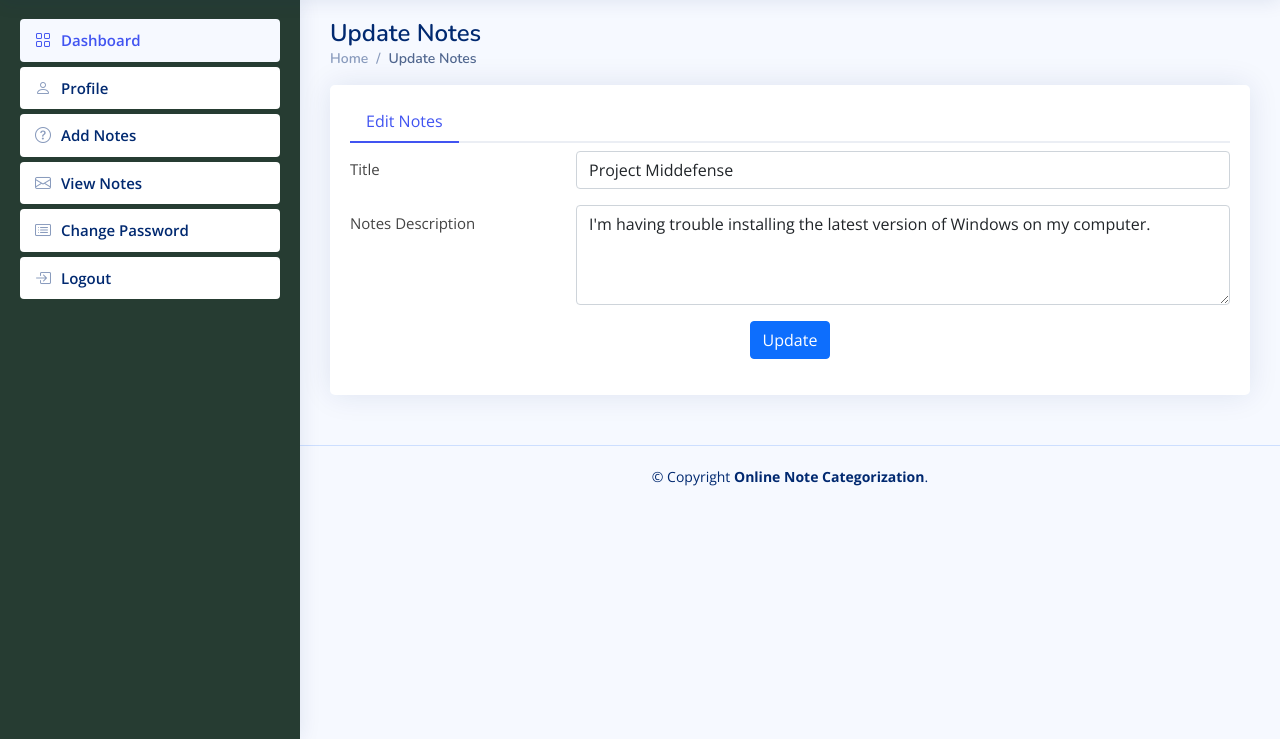
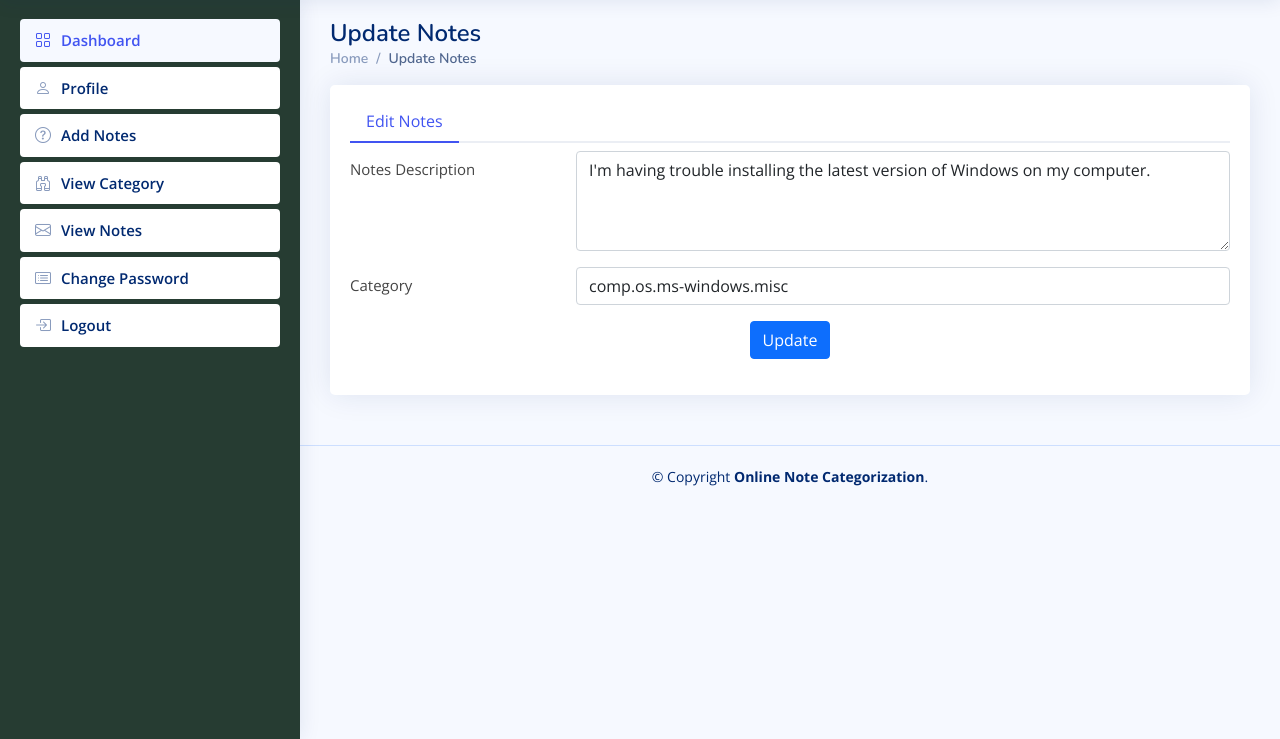
Before and after one commit to saulsoprano/Online_Note_Categorization_System, a Django app: page /editNotes/5 in a window 1280 px wide. Shown: the part 61-800 px from the top of the page. Run offline with Django 3.2, Linux system fonts and the light colour scheme; a user stored in the database is signed in; data comes from the database, SQL or seed files in the repository; both versions use the stored data as it was after the commit; some libraries are stand-ins or nearby versions.

Commit message:
Some additional changes!!!

```diff
--- a/Enotes_Management_System/settings.py
+++ b/Enotes_Management_System/settings.py
@@ -106,7 +106,7 @@ AUTH_PASSWORD_VALIDATORS = [
 
 LANGUAGE_CODE = 'en-us'
 
-TIME_ZONE = 'UTC'
+TIME_ZONE = 'Asia/Kathmandu'
 
 USE_I18N = True
 
--- a/Enotes_Management_System/urls.py
+++ b/Enotes_Management_System/urls.py
@@ -26,6 +26,8 @@ urlpatterns = [
     path('dashboard', dashboard, name='dashboard'),
     path('profile', profile, name='profile'),
     path('addNotes', addNotes, name='addNotes'),
+    path('viewCategory', viewCategory, name='viewCategory'),
+    path('result',result, name='result'),
     path('viewNotes', viewNotes, name='viewNotes'),
     path('editNotes/<int:pid>', editNotes, name='editNotes'),
     path('deleteNotes/<int:pid>', deleteNotes, name='deleteNotes'),
--- a/enotes/models.py
+++ b/enotes/models.py
@@ -17,6 +17,7 @@ class Notes(models.Model):
     signup = models.ForeignKey(Signup, on_delete=models.CASCADE)
     Title = models.CharField(max_length=200, null=True)
     Content = models.CharField(max_length=450, null=True)
+    Category = models.CharField(max_length=50, null=True)
     CreationDate = models.DateTimeField(auto_now_add=True)
     UpdationDate = models.DateField(null=True)
 
--- a/enotes/static/css/login.css
+++ b/enotes/static/css/login.css
@@ -16,7 +16,7 @@ body{
 
 .img-left{
   width: 45%;
-  background: url('/static/images/register.jpg') center;
+  background: url('/static/images/img.png') center;
   background-size: cover;
 }
 
--- a/enotes/templates/about.html
+++ b/enotes/templates/about.html
@@ -13,7 +13,7 @@
 <div class="row">
   <div class="column">
     <div class="card">
-      <img src="static/images/bijay1.jpg" alt="Bijay" style="width:100%">
+      <img src="static/images/bijay.jpg" alt="Bijay" style="width:100%">
       <div class="container">
         <h2>Bijay Basnet</h2>
         <p class="title">Machine Learning</p>
--- a/enotes/templates/addNotes.html
+++ b/enotes/templates/addNotes.html
@@ -1,5 +1,6 @@
 {% extends 'usernavbar.html' %}
 {% block main %}
+
 
 <div class="pagetitle">
     <h1>Add Notes</h1>
@@ -34,10 +35,11 @@
                             <form method="post">
                                 {% csrf_token %}
 
+
                                 <div class="row mb-3">
-                                    <label class="col-md-4 col-lg-3 col-form-label">Title</label>
+                                    <label class="col-md-4 col-lg-3 col-form-label">Category</label>
                                     <div class="col-md-8 col-lg-9">
-                                        <input name="Title" type="text" class="form-control" placeholder="Enter Title" required>
+                                        <input name="Category" type="text" class="form-control" value="{{notes.Category}}">
                                     </div>
                                 </div>
 
--- a/enotes/templates/editNotes.html
+++ b/enotes/templates/editNotes.html
@@ -35,31 +35,32 @@
                                 {% csrf_token %}
 
                                 <div class="row mb-3">
-                                    <label class="col-md-4 col-lg-3 col-form-label">Title</label>
-                                    <div class="col-md-8 col-lg-9">
-                                        <input name="Title" type="text" class="form-control" value="{{notes.Title}}">
-                                    </div>
-                                </div>
-
-                                <div class="row mb-3">
                                     <label class="col-md-4 col-lg-3 col-form-label">Notes Description</label>
                                     <div class="col-md-8 col-lg-9">
                                         <textarea name="Content" class="form-control" style="height: 100px" required>{{notes.Content}}</textarea>
                                     </div>
                                 </div>
 
+                                <div class="row mb-3">
+                                    <label class="col-md-4 col-lg-3 col-form-label">Category</label>
+                                    <div class="col-md-8 col-lg-9">
+                                        <input name="Category" type="text" class="form-control" value="{{notes.Category}}">
+                                    </div>
+                                </div>
+
                                 <div class="text-center">
                                     <button type="submit" class="btn btn-primary">Update</button>
                                 </div>
+
                             </form><!-- End Profile Edit Form -->
 
                         </div>
 
                     </div>
+                    </div>
                 </div>
             </div>
         </div>
-    </div>
 </section>
 
 {% if error == "no" %}
--- a/enotes/templates/navbar.html
+++ b/enotes/templates/navbar.html
@@ -9,7 +9,8 @@ ul {
   margin: 0;
   padding: 0;
   overflow: hidden;
-  background-color: rgb(65, 105, 225, 0.7);
+  background-color: rgb(65, 105, 225, 0.7
+  );
   position: fixed;
   top: 0;
   width: 100%;
--- a/enotes/templates/register.html
+++ b/enotes/templates/register.html
@@ -4,7 +4,7 @@
     <title>Login Form</title>
     <meta charset="utf-8">
     <meta name="viewport" content="width=device-width, initial-scale=1, shrink-to-fit=no">
-    <link rel="stylesheet" type="text/css" href="{% static 'css/login.css' %}">
+    <link rel="stylesheet" type="text/css" href="{% static 'css/register.css' %}">
     <link rel="stylesheet" href="https://stackpath.bootstrapcdn.com/bootstrap/4.5.0/css/bootstrap.min.css">
     <link href="https://stackpath.bootstrapcdn.com/font-awesome/4.7.0/css/font-awesome.min.css" rel="stylesheet">
     <script src="https://code.jquery.com/jquery-3.5.1.slim.min.js"></script>
--- a/enotes/templates/usernavbar.html
+++ b/enotes/templates/usernavbar.html
@@ -37,7 +37,7 @@
   <header id="header" class="header fixed-top d-flex align-items-center">
 
     <div class="d-flex align-items-center justify-content-between">
-      <a href="index.html" class="logo d-flex align-items-center">
+      <a href="" class="logo d-flex align-items-center">
         <img src="{% static 'images/enotes.png' %}" alt="">
       </a>
       <i class="bi bi-list toggle-sidebar-btn"></i>
@@ -51,7 +51,7 @@
 
           <a class="nav-link nav-profile d-flex align-items-center pe-0" href="#" data-bs-toggle="dropdown">
             <span class="d-none d-md-block dropdown-toggle ps-2">{{request.user.first_name}} {{request.user.last_name}}</span>
-          </a><!-- End Profile Iamge Icon -->
+          </a><!-- End Profile Image Icon -->
 
           <ul class="dropdown-menu dropdown-menu-end dropdown-menu-arrow profile">
             <li class="dropdown-header">
@@ -127,6 +127,13 @@
         </a>
       </li><!-- End F.A.Q Page Nav -->
 
+       <li class="nav-item">
+        <a class="nav-link collapsed" href="/viewCategory">
+          <i class="bi bi-binoculars"></i>
+          <span>View Category</span>
+        </a>
+      </li>
+
       <li class="nav-item">
         <a class="nav-link collapsed" href="/viewNotes">
           <i class="bi bi-envelope"></i>
--- a/enotes/templates/viewNotes.html
+++ b/enotes/templates/viewNotes.html
@@ -24,8 +24,9 @@
                 <thead>
                   <tr>
                     <th scope="col">#</th>
-                    <th scope="col">Title</th>
+                      <th scope="col">Category</th>
                     <th scope="col">Upload Date</th>
+                      <th scope="col">Content</th>
                     <th scope="col">Action</th>
                   </tr>
                 </thead>
@@ -34,8 +35,9 @@
                   {% for i in notes %}
                   <tr>
                     <td>{{forloop.counter}}</td>
-					<td>{{i.Title}}</td>
+                      <td>{{i.Category}}</td>
 					<td>{{i.CreationDate}}</td>
+                      <td>{{i.Content}}</td>
                     <td><a href="{% url 'editNotes' i.id %}" class="btn btn-primary">Edit</a> |
                     <a href="{% url 'deleteNotes' i.id %}" class="btn btn-danger" onclick="return confirm('Are your sure to Delete ?')">Delete</a></td>
                   </tr>
--- a/enotes/views.py
+++ b/enotes/views.py
@@ -1,6 +1,8 @@
 from django.shortcuts import render, redirect
 from .models import *
 from django.contrib.auth import authenticate, logout, login
+
+import pickle
 
 
 # Create your views here.
@@ -81,6 +83,10 @@ def profile(request):
             error = "yes"
     return render(request, 'profile.html', locals())
 
+
+def viewCategory(request):
+    return render(request, 'viewCategory.html')
+
 def addNotes(request):
     if not request.user.is_authenticated:
         return redirect('user_login')
@@ -89,15 +95,50 @@ def addNotes(request):
 
     error = ""
     if request.method == "POST":
-        title = request.POST['Title']
         content = request.POST['Content']
+        category = request.POST['Category']
 
         try:
-            Notes.objects.create(signup=signup, Title=title, Content=content)
+            Notes.objects.create(signup=signup, Content=content, Category=category)
             error = "no"
         except:
             error = "yes"
     return render(request, 'addNotes.html', locals())
+
+
+def result(request):
+    categories = ['alt.atheism',
+                  'comp.graphics',
+                  'comp.os.ms-windows.misc',
+                  'comp.sys.ibm.pc.hardware',
+                  'comp.sys.mac.hardware',
+                  'comp.windows.x',
+                  'misc.forsale',
+                  'rec.autos',
+                  'rec.motorcycles',
+                  'rec.sport.baseball',
+                  'rec.sport.hockey',
+                  'sci.crypt',
+                  'sci.electronics',
+                  'sci.med',
+                  'sci.space',
+                  'soc.religion.christian',
+                  'talk.politics.guns',
+                  'talk.politics.mideast',
+                  'talk.politics.misc',
+                  'talk.religion.misc']
+    if request.method == 'POST':
+        # load the saved model
+        with open('model.pkl', 'rb') as f:
+            model = pickle.load(f)
+        # get the input data from the form
+        input_data = request.POST['Content']
+        # make a prediction using the loaded model
+        prediction = model.predict([input_data])
+        # render the results on the website
+        return render(request, 'result.html', {'prediction': categories[prediction[0]]})
+    return render(request, 'viewCategory.html')
+
 
 def viewNotes(request):
     if not request.user.is_authenticated:
@@ -112,11 +153,11 @@ def editNotes(request,pid):
         return redirect('user_login')
     notes = Notes.objects.get(id=pid)
     if request.method == "POST":
-        title = request.POST['Title']
         content = request.POST['Content']
+        category = request.POST['Category']
 
-        notes.Title = title
         notes.Content = content
+        notes.Category = category
 
         try:
             notes.save()
```
Also changed, not shown: db.sqlite3, enotes/migrations/0001_initial.py.
